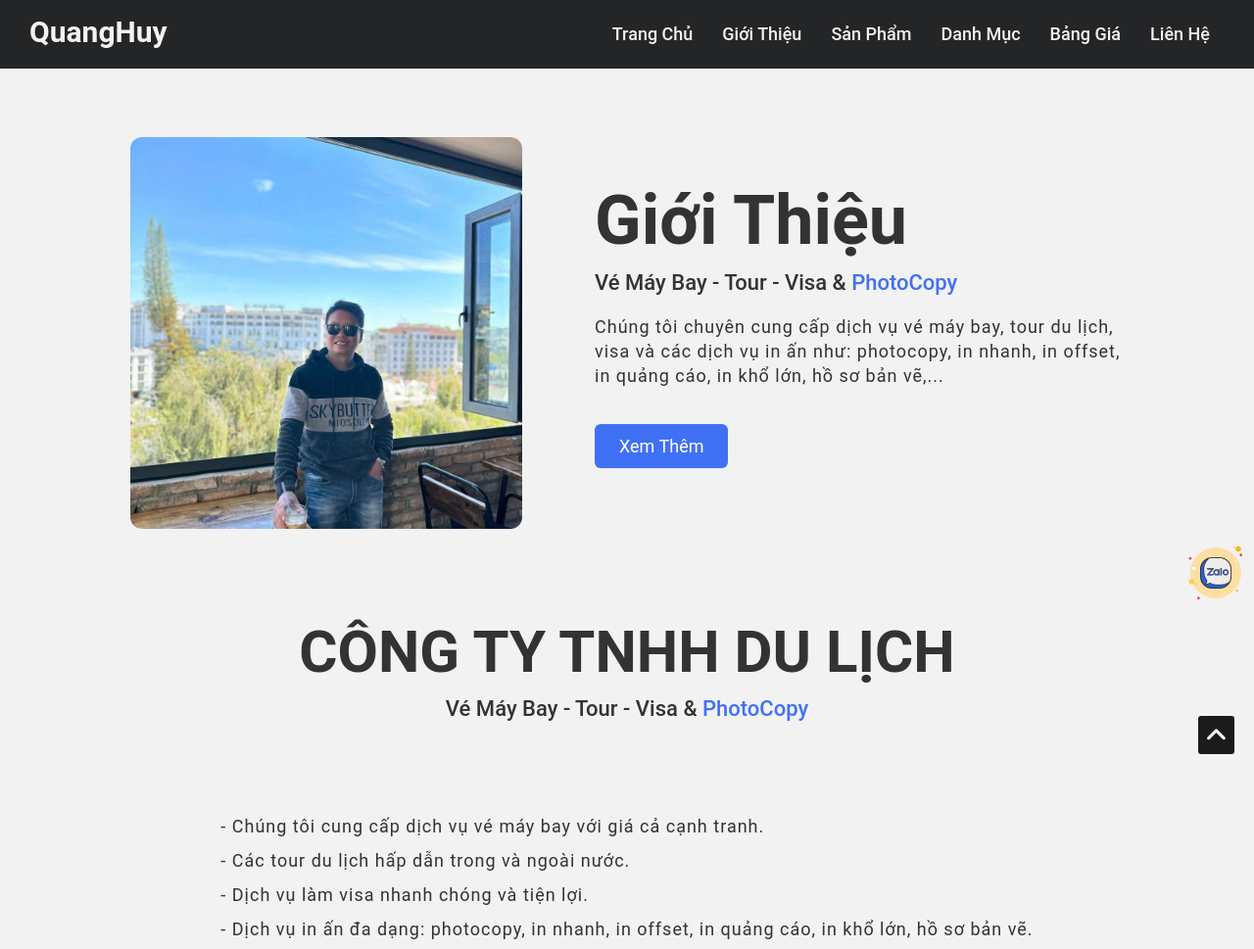
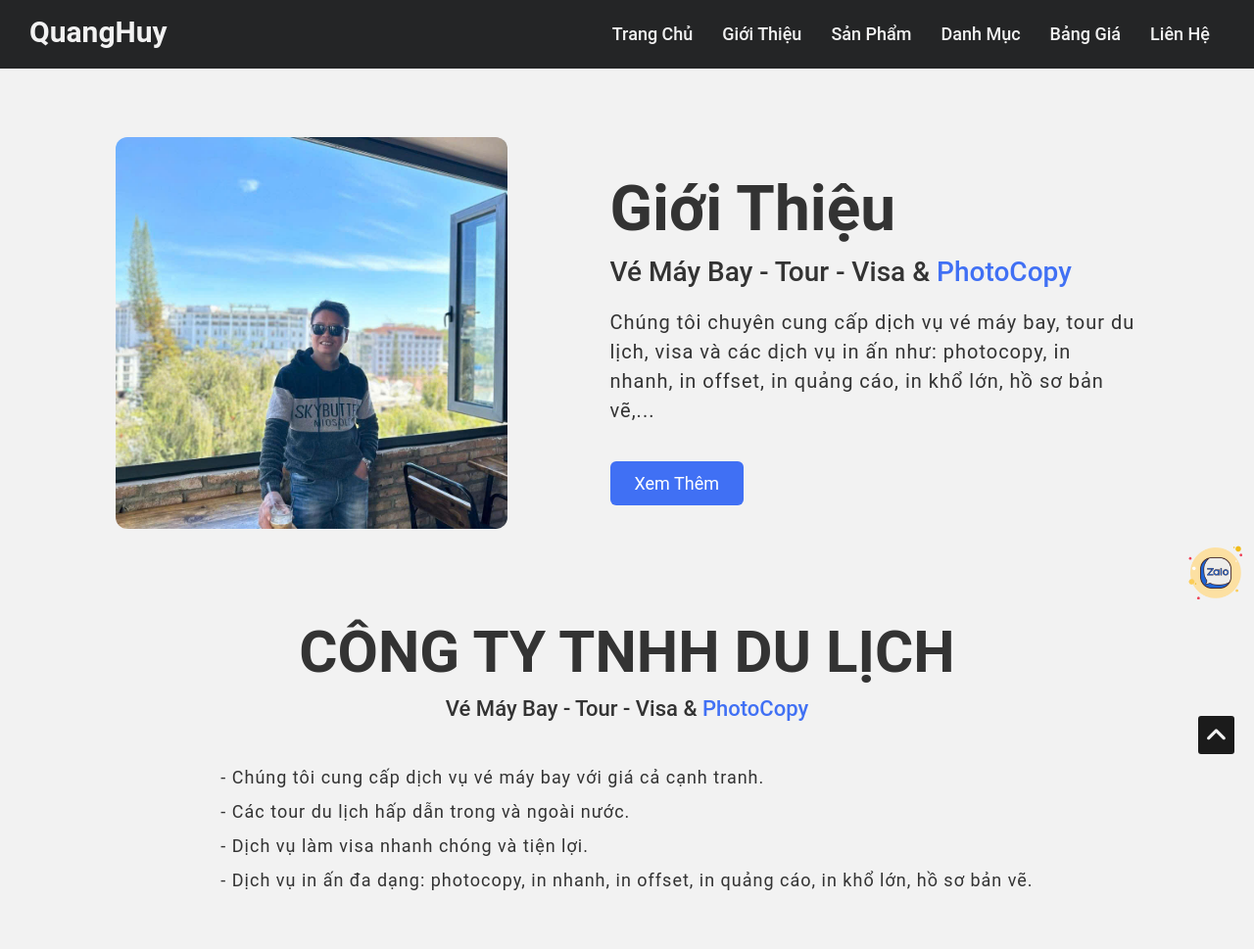
Before and after one commit to Hotuanhung852/quanghuyphotocopy, a plain HTML site: page AboutUs.html in a window 1280 px wide. Shown: the top 969 px of the page at 98% size. Drawn offline with nearby package versions, Linux system fonts and the light colour scheme.

Commit message:
Update responsive

```diff
--- a/AboutUs.html
+++ b/AboutUs.html
@@ -130,7 +130,7 @@
   <section class="about-us">
     <div class="about">
       <img src="assets/images/MyDad.jpg" class="pic" />
-      <div class="text">
+      <div class="text" style="margin-top: 30px;">
         <h2>Giới Thiệu</h2>
         <h5>Vé Máy Bay - Tour - Visa & <span>PhotoCopy</span></h5>
         <p>Chúng tôi chuyên cung cấp dịch vụ vé máy bay, tour du lịch, visa và các dịch vụ in ấn như: photocopy, in
--- a/assets/css/AboutUs.css
+++ b/assets/css/AboutUs.css
@@ -1,58 +1,63 @@
 .about-us {
   display: flex;
   align-items: center;
-  /* height: 100vh; */
-  /* margin-top: 90px; */
   width: 100%;
   padding: 90px 0 0 0;
   background: #f2f2f2;
+  flex-direction: column;
 }
+
 .pic {
   height: auto;
-  width: 400px;
+  width: 100%;
+  max-width: 400px;
   border-radius: 12px;
+  margin-right: 20px;
 }
+
 .about {
-  width: 1130px;
-  max-width: 85%;
+  width: 100%;
+  max-width: 1130px;
   margin: 0 auto;
   display: flex;
   align-items: center;
   justify-content: space-around;
+  flex-wrap: wrap;
 }
+
 .text {
-  width: 540px;
+  width: 100%;
+  max-width: 540px;
+  text-align: center;
 }
+
 .text h2 {
   color: #333;
-  font-size: 70px;
+  font-size: 2.5rem;
   font-weight: 600;
   margin-bottom: 10px;
 }
 
-.text h3 {
-  color: #333;
-  font-size: 40px;
-  font-weight: 600;
-  margin-bottom: 10px;
-}
 .text h5 {
   color: #333;
-  font-size: 22px;
+  font-size: 1.25rem;
   font-weight: 500;
   margin-bottom: 20px;
 }
+
 span {
   color: #4070f4;
 }
+
 .bold {
   font-weight: 600;
   color: black;
 }
+
 .text p {
   color: #333;
-  font-size: 18px;
-  line-height: 25px;
+  font-size: 1rem;
+  line-height: 1.5;
   letter-spacing: 1px;
 }
 
@@ -74,7 +79,7 @@ span {
   color: #4070f4;
 }
 .text2 p {
-  margin-top: 90px;
+  margin-top: 40px;
   color: #333;
   font-size: 18px;
   line-height: 35px;
@@ -96,3 +101,40 @@ span {
 .hire:hover {
   background: #000;
 }
+
+/* Media Queries */
+@media (min-width: 973px) {
+  .about {
+      flex-direction: row;
+  }
+
+  .text {
+      text-align: left;
+  }
+
+  .text h2 {
+      font-size: 3.5rem;
+  }
+
+  .text h5 {
+      font-size: 1.5rem;
+  }
+
+  .text p {
+      font-size: 1.125rem;
+  }
+}
+
+@media (min-width: 1024px) {
+  .text h2 {
+      font-size: 4rem;
+  }
+
+  .text h5 {
+      font-size: 1.75rem;
+  }
+
+  .text p {
+      font-size: 1.25rem;
+  }
+}
--- a/assets/css/Product.css
+++ b/assets/css/Product.css
@@ -8,7 +8,7 @@
 
 .filter-btn {
   padding: 10px 20px;
-  margin: 0 10px 0 0;
+  margin: 10px 10px 10px 0; /* top right bottom left */
   border: none;
   border-radius: 5px;
   background-color: #5372f0;
```
